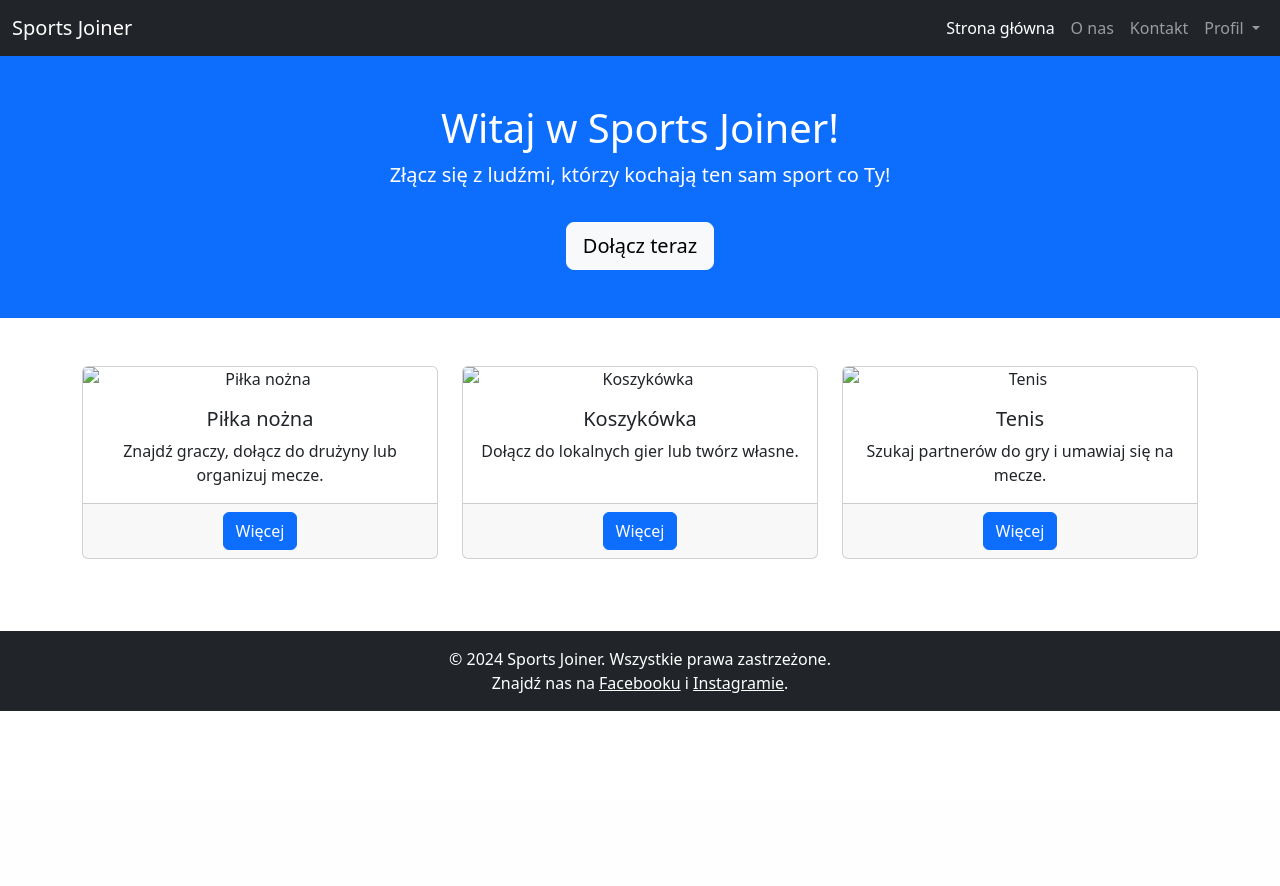
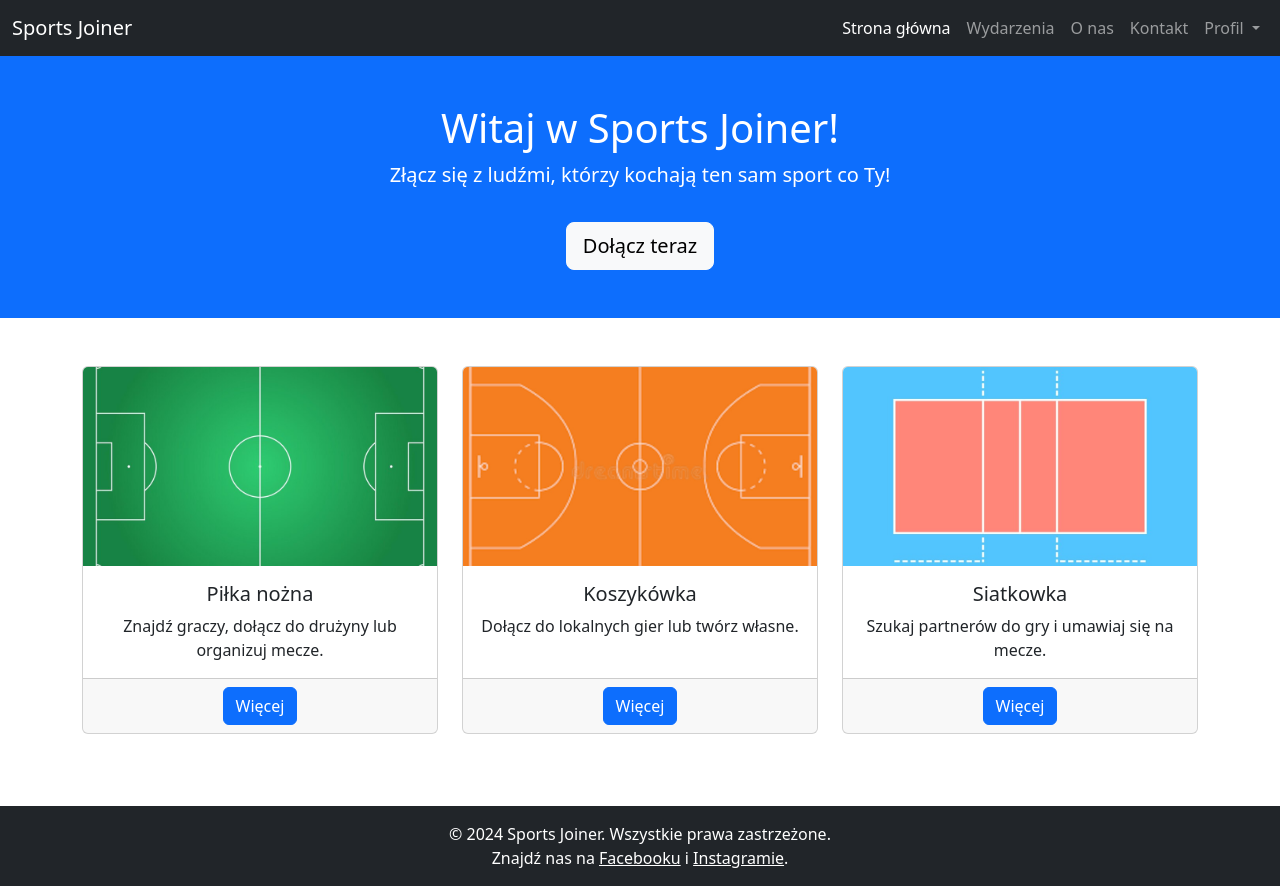
Before and after one commit to mkalejta/Sports_Joiner, a Django app: page / in a window 1280 px wide. Before the commit the page ends 711 px from the top, so only its background shows below. Run offline with Django 5.2, Linux system fonts and the light colour scheme; the visitor is signed in with stand-in values (Sample User, id 1); data comes from the database, SQL or seed files in the repository; data that the repository does not hold is empty; some libraries are stand-ins or nearby versions.

Commit message:
Continuing Project Visual aspects NF Home Page NF Events List Page F Login Page F

```diff
--- /dev/null
+++ b/app/static/base.css
@@ -0,0 +1,9 @@
+html, body {
+    height: 100%;
+    margin: 0;
+    padding: 0;
+}
+
+.content {
+    flex: 1;
+}
--- /dev/null
+++ b/app/static/home.css
@@ -0,0 +1,5 @@
+.card-img-top {
+    width: 100%;
+    aspect-ratio: 16/9;
+    object-fit: cover;
+}
--- a/app/templates/base.html
+++ b/app/templates/base.html
@@ -6,6 +6,7 @@
     <meta name="viewport" content="width=device-width, initial-scale=1">
     <title>{% block title %}{% endblock %}</title>
     <link href="https://cdn.jsdelivr.net/npm/bootstrap@5.3.0/dist/css/bootstrap.min.css" rel="stylesheet">
+    <link href="{% static 'base.css' %}" rel="stylesheet">
     {% block head %}
     {% endblock %}
 </head>
@@ -13,36 +14,7 @@
     {% block style %}
     {% endblock %}
 </style>
-<body>
-<!--     <nav class="navbar navbar-expand-lg ">-->
-<!--         <div class="container">-->
-<!--             <a class="navbar-brand" href="{% url 'home' %}">-->
-<!--                <img class="rounded-photo logo" src="{% static 'images/logo.jpg' %}">-->
-<!--             </a>-->
-<!--             <ul class="navbar-nav ms-auto">-->
-<!--                <li class="nav-item">-->
-<!--                    <a class="nav-link" aria-current="page" href="{% url 'home' %}">Strona Główna</a>-->
-<!--                </li>-->
-<!--                 <li class="nav-item">-->
-<!--                    <a class="nav-link" aria-current="page" href="{% url 'events_list' %}">Wydarzenia</a>-->
-<!--                </li>-->
-<!--                <li class="nav-item dropdown">-->
-<!--                    <a class="nav-link dropdown-toggle" href="#" id="navbarScrollingDropdown" role="button" data-bs-toggle="dropdown" aria-expanded="false">-->
-<!--                        Profil-->
-<!--                    </a>-->
-<!--                    <ul class="dropdown-menu" aria-labelledby="navbarScrollingDropdown">-->
-<!--                    {% if not request.user.is_authenticated %}-->
-<!--                        <li><a class="dropdown-item" href="{% url 'sign_up' %}">Rejestracja</a></li>-->
-<!--                        <li><a class="dropdown-item" href="{% url 'login' %}">Logowanie</a></li>-->
-<!--                    {% else %}-->
-<!--                        <li><a class="dropdown-item" href="{% url 'user_dashboard' request.user.id %}">Panel Główny</a></li>-->
-<!--                        <li><a class="dropdown-item" href="{% url 'logout' %}">Wyloguj</a></li>-->
-<!--                    {% endif %}-->
-<!--                    </ul>-->
-<!--                </li>-->
-<!--             </ul>-->
-<!--	    </div>-->
-<!--	 </nav>-->
+<body class="d-flex flex-column h-100">
     <!-- Nawigacja -->
     <nav class="navbar navbar-expand-lg navbar-dark bg-dark">
         <div class="container-fluid">
@@ -55,26 +27,32 @@
                     <li class="nav-item">
                         <a class="nav-link active" aria-current="page" href="{% url 'home' %}">Strona główna</a>
                     </li>
+                    {% if request.user.is_authenticated %}
+                        <li class="nav-item">
+                            <a class="nav-link" aria-current="page" href="{% url 'events_list' %}">Wydarzenia</a>
+                        </li>
+                    {% endif %}
                     <li class="nav-item">
                         <a class="nav-link" href="{% url 'about_us' %}">O nas</a>
                     </li>
                     <li class="nav-item">
                         <a class="nav-link" href="{% url 'contact' %}">Kontakt</a>
                     </li>
+                    {% if not request.user.is_authenticated %}
+                    <li>
+                        <a class="nav-link" href="{% url 'login' %}">Logowanie</a>
+                    </li>
+                    {% else %}
                         <li class="nav-item dropdown">
                             <a class="nav-link dropdown-toggle" href="#" id="navbarScrollingDropdown" role="button" data-bs-toggle="dropdown" aria-expanded="false">
                                 Profil
                             </a>
-                        <ul class="dropdown-menu" aria-labelledby="navbarScrollingDropdown">
-                            {% if not request.user.is_authenticated %}
-                                <li><a class="dropdown-item" href="{% url 'sign_up' %}">Rejestracja</a></li>
-                                <li><a class="dropdown-item" href="{% url 'login' %}">Logowanie</a></li>
-                            {% else %}
+                            <ul class="dropdown-menu dropdown-menu-end" aria-labelledby="navbarScrollingDropdown">
                                 <li><a class="dropdown-item" href="{% url 'user_dashboard' request.user.id %}">Panel Główny</a></li>
                                 <li><a class="dropdown-item" href="{% url 'logout' %}">Wyloguj</a></li>
-                            {% endif %}
                             </ul>
                         </li>
+                    {% endif %}
                 </ul>
             </div>
         </div>
@@ -84,12 +62,8 @@
         {% block content %}{% endblock %}
     </main>
 
-<!--    <footer>-->
-<!--        <div><img src="{% static 'images/email.png' %}" alt="email" style="height: 30px; width: 30px;"><a href="mailto:kalejtamikolaj@wp.pl" style="color: black;">kalejtamikolaj@wp.pl</a></div>-->
-<!--    </footer>-->
-
     <!-- Stopka -->
-    <footer class="bg-dark text-white text-center py-3">
+    <footer class="footer mt-auto bg-dark text-white text-center py-3">
         <div class="container">
             <p class="mb-0">&copy; 2024 Sports Joiner. Wszystkie prawa zastrzeżone.</p>
             <p class="mb-0">Znajdź nas na <a href="#" class="text-white">Facebooku</a> i <a href="#" class="text-white">Instagramie</a>.</p>
--- a/app/templates/home.html
+++ b/app/templates/home.html
@@ -1,9 +1,11 @@
 {% extends "base.html" %}
+{% load static %}
 {% load my_filters %}
 {% block title %}Strona Główna{% endblock %}
 
 
 {% block head %}
+    <link href="{% static 'home.css' %}" rel="stylesheet">
 {% endblock %}
 
 
@@ -59,7 +61,7 @@
         <div class="container">
             <h1>Witaj w Sports Joiner!</h1>
             <p class="lead">Złącz się z ludźmi, którzy kochają ten sam sport co Ty!</p>
-            <a href="#" class="btn btn-light btn-lg mt-3">Dołącz teraz</a>
+            <a href="{% url 'sign_up' %}" class="btn btn-light btn-lg mt-3">Dołącz teraz</a>
         </div>
     </header>
 
@@ -69,7 +71,7 @@
             <div class="row text-center">
                 <div class="col-lg-4 col-md-6 mb-4">
                     <div class="card h-100">
-                        <img src="https://via.placeholder.com/400x200" class="card-img-top" alt="Piłka nożna">
+                        <img src="{% static 'images/pilka_nozna.jpg' %}" class="card-img-top" alt="Piłka nożna">
                         <div class="card-body">
                             <h5 class="card-title">Piłka nożna</h5>
                             <p class="card-text">Znajdź graczy, dołącz do drużyny lub organizuj mecze.</p>
@@ -81,7 +83,7 @@
                 </div>
                 <div class="col-lg-4 col-md-6 mb-4">
                     <div class="card h-100">
-                        <img src="https://via.placeholder.com/400x200" class="card-img-top" alt="Koszykówka">
+                        <img src="{% static 'images/koszykowka.jpg' %}" class="card-img-top" alt="Koszykówka">
                         <div class="card-body">
                             <h5 class="card-title">Koszykówka</h5>
                             <p class="card-text">Dołącz do lokalnych gier lub twórz własne.</p>
@@ -93,9 +95,9 @@
                 </div>
                 <div class="col-lg-4 col-md-6 mb-4">
                     <div class="card h-100">
-                        <img src="https://via.placeholder.com/400x200" class="card-img-top" alt="Tenis">
+                        <img src="{% static 'images/siatkowka.jpg' %}" class="card-img-top" alt="Siatkówka">
                         <div class="card-body">
-                            <h5 class="card-title">Tenis</h5>
+                            <h5 class="card-title">Siatkowka</h5>
                             <p class="card-text">Szukaj partnerów do gry i umawiaj się na mecze.</p>
                         </div>
                         <div class="card-footer">
--- a/app/templates/registration/login.html
+++ b/app/templates/registration/login.html
@@ -1,10 +1,11 @@
 {% extends "base.html" %}
+{% load static %}
 
 {% block title %}Logowanie{% endblock %}
 
 
 {% block head %}
-    <link rel="stylesheet" href="/static/login.css">
+    <link href="{% static 'login.css' %}" rel="stylesheet">
 {% endblock %}
 
 
@@ -17,5 +18,6 @@
     {{ form }}
         <button type="submit" class="btn btn-primary">Zaloguj się</button>
     </form>
+    <p style="margin-top: 1rem;">Nie masz jeszcze konta?<a href="{% url 'sign_up' %}">Dołącz teraz!</a></p>
 </div>
 {% endblock %}
--- a/config/settings.py
+++ b/config/settings.py
@@ -114,7 +114,8 @@ USE_TZ = True
 # Static files (CSS, JavaScript, Images)
 # https://docs.djangoproject.com/en/5.0/howto/static-files/
 
-STATIC_URL = 'static/'
+STATIC_URL = '/static/'
+STATICFILES_DIRS = [os.path.join(BASE_DIR, "static")]
 
 # Default primary key field type
 # https://docs.djangoproject.com/en/5.0/ref/settings/#default-auto-field
```
Also changed, not shown: app/templates/events_list.html (+9 -5 lines), app/static/images/koszykowka.jpg. Lines whose indentation alone changed are shown as unchanged.
